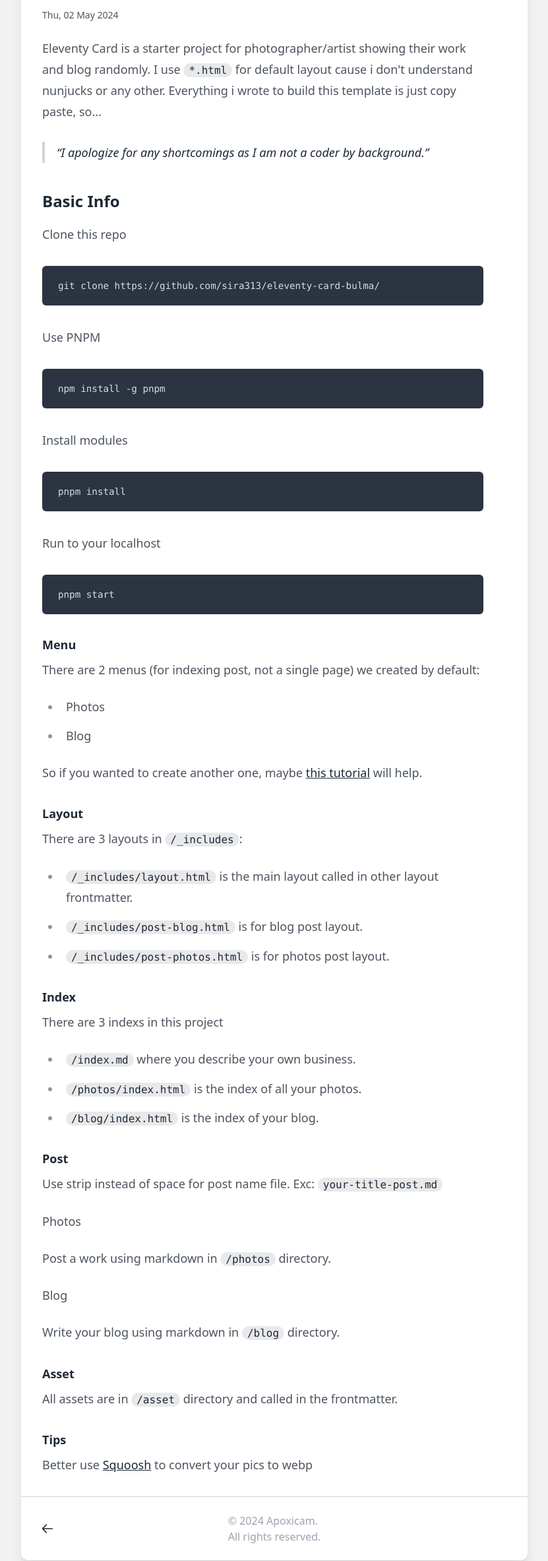
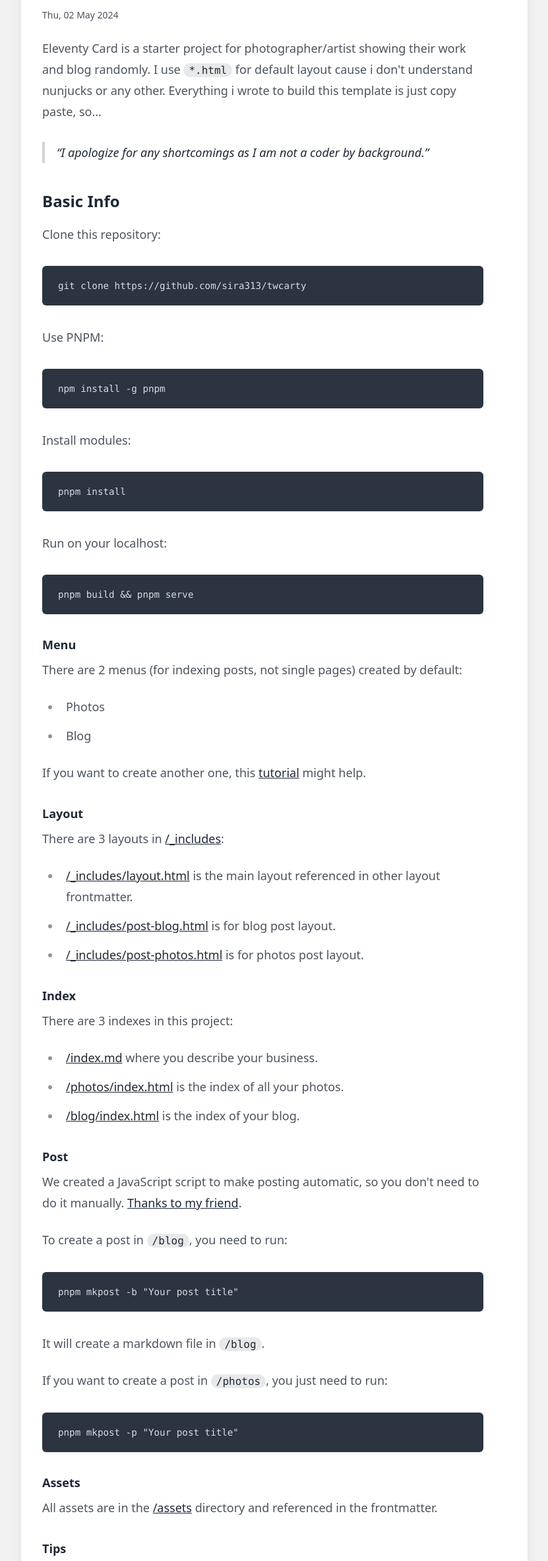
Before and after one commit to sira313/TWCARTY, an Eleventy site: page blog/eleventy-card.md in a window 1280 px wide. Shown: the part 176-2542 px from the top of the page at 66% size, without its empty margins (224-1055 px from the left). Built offline with nearby package versions, Linux system fonts and the light colour scheme; Eleventy itself is replaced by a stand-in of ours; code samples lack their colours; files that its build step writes are made by us from their sources.

Commit message:
edit post

````diff
--- a/blog/eleventy-card.md
+++ b/blog/eleventy-card.md
@@ -11,46 +11,58 @@ Eleventy Card is a starter project for photographer/artist showing their work an
 >I apologize for any shortcomings as I am not a coder by background.
 
 ### Basic Info
-Clone this repo
+Clone this repository:
 ```
-git clone https://github.com/sira313/eleventy-card-bulma/
+git clone https://github.com/sira313/twcarty
 ```
-Use PNPM
+Use PNPM:
 ```
 npm install -g pnpm
 ```
-Install modules
+Install modules:
 ```
 pnpm install
 ```
-Run to your localhost
+Run on your localhost:
 ```
-pnpm start
+pnpm build && pnpm serve
 ```
 
 #### Menu
-There are 2 menus (for indexing post, not a single page) we created by default:
+There are 2 menus (for indexing posts, not single pages) created by default:
 - Photos
 - Blog
 
-So if you wanted to create another one, maybe [this tutorial](https://www.youtube.com/watch?v=kzf9A9tkkl4) will help.
+If you want to create another one, this [tutorial](https://www.youtube.com/watch?v=kzf9A9tkkl4) might help.
+
 #### Layout
-There are 3 layouts in `/_includes`:
-- `/_includes/layout.html` is the main layout called in other layout frontmatter.
-- `/_includes/post-blog.html` is for blog post layout.
-- `/_includes/post-photos.html` is for photos post layout.
+There are 3 layouts in [/_includes](/_includes/):
+- [/_includes/layout.html](/_includes/layout.html) is the main layout referenced in other layout frontmatter.
+- [/_includes/post-blog.html](/_includes/post-blog.html) is for blog post layout.
+- [/_includes/post-photos.html](/_includes/post-photos.html) is for photos post layout.
+
 #### Index
-There are 3 indexs in this project
-- `/index.md` where you describe your own business.
-- `/photos/index.html` is the index of all your photos.
-- `/blog/index.html` is the index of your blog.
+There are 3 indexes in this project:
+- [/index.md](/index.md) where you describe your business.
+- [/photos/index.html](/photos/index.html) is the index of all your photos.
+- [/blog/index.html](/blog/index.html) is the index of your blog.
+
 #### Post
-Use strip instead of space for post name file. Exc: `your-title-post.md`
-##### Photos
-Post a work using markdown in `/photos` directory.
-##### Blog
-Write your blog using markdown in `/blog` directory.
-#### Asset
-All assets are in `/asset` directory and called in the frontmatter.
+We created a JavaScript script to make posting automatic, so you don't need to do it manually. [Thanks to my friend](https://github.com/mustofa-id).
+
+To create a post in `/blog`, you need to run:
+```
+pnpm mkpost -b "Your post title"
+```
+It will create a markdown file in `/blog`.
+
+If you want to create a post in `/photos`, you just need to run:
+```
+pnpm mkpost -p "Your post title"
+```
+
+#### Assets
+All assets are in the [/assets](/assets/) directory and referenced in the frontmatter.
+
 #### Tips
-Better use [Squoosh](https://squoosh.app/) to convert your pics to webp
+It's better to use [Squoosh](https://squoosh.app/) to convert your images to webp.
--- a/blog/how-to-post-in-blog.md
+++ b/blog/how-to-post-in-blog.md
@@ -7,27 +7,29 @@ date: 2024-05-02
 tags:
     - Tutorial
 ---
-Create a new file in `/blog` directory. Do not use blank space, use `-` instead. For example
+
+Create a new file in the `/blog` directory. Do not use blank spaces; use `-` instead. For example:
 ```
 how-to-create-post-in-blog.md
 ```
-Since we use markdown, we need this [markdown cheat sheet](https://www.markdownguide.org/cheat-sheet/) for our guide.
-Do not forget our default frontmatter
+Since we use markdown, refer to this [markdown cheat sheet](https://www.markdownguide.org/cheat-sheet/) as a guide. Do not forget our default frontmatter:
 ```
 ---
 layout: post-blog.html
 title: How to post in blog
 description: Lorem ipsum dolor sit amet, consectetur adipiscing elit. Morbi nec cursus tortor. Ut eu quam consequat, gravida massa vel, luctus diam. Duis congue lacus eget magna faucibus sodales. Curabitur laoreet justo in libero faucibus, at laoreet risus lacinia.
 keyword: eleventy, tutorial
+cover: /assets/blog/cover.webp
 date: 2024-04-21
 tags:
     - Tutorial
 ---
 ```
 Explanation:
-- `layout` is the layout we use for this blog UI, if you want to change it, go to `_includes/post-blog.html`
-- `title` is your post title.
-- `description` is the short text about your post, it will show in the meta tag and the index of post.
-- `keyword` we'll use it in the meta tag.
-- `data` use format yyyy-mm-dd.
-- `tags` tag will use as categories, you can set it two or more.
+- `layout`: This is the layout we use for the blog UI. If you want to change it, go to `_includes/post-blog.html`.
+- `title`: This is your post title.
+- `description`: This is a short text about your post. It will appear in the meta tag and the post index.
+- `keyword`: These keywords will be used in the meta tag.
+- `date`: Use the format yyyy-mm-dd.
+- `tags`: Tags will be used as categories. You can set two or more.
+- `cover` : Cover needed for meta tag
````
Also changed, not shown: blog/how-to-post-to-photos.md (+13 -8 lines).
